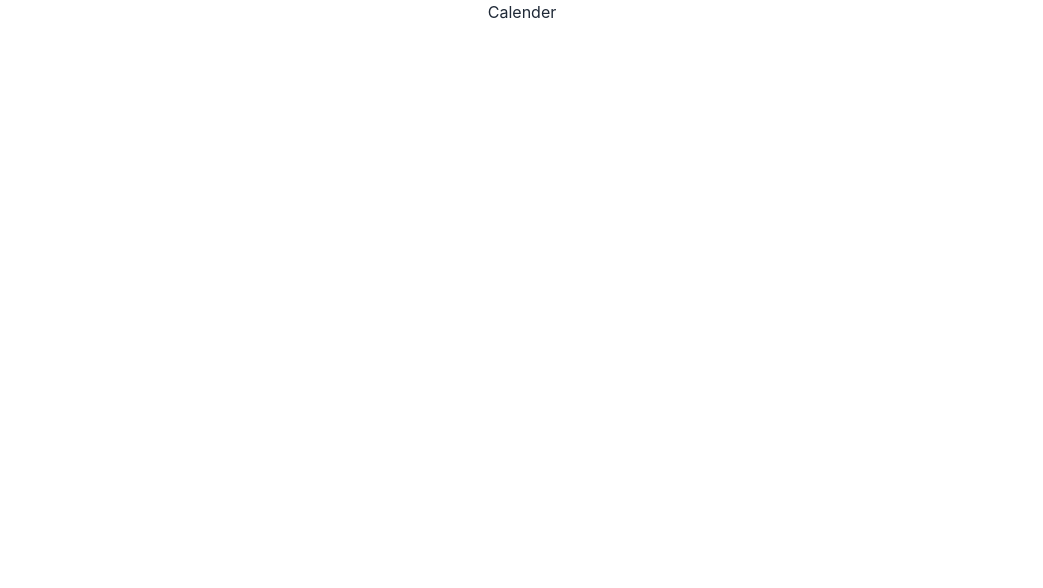
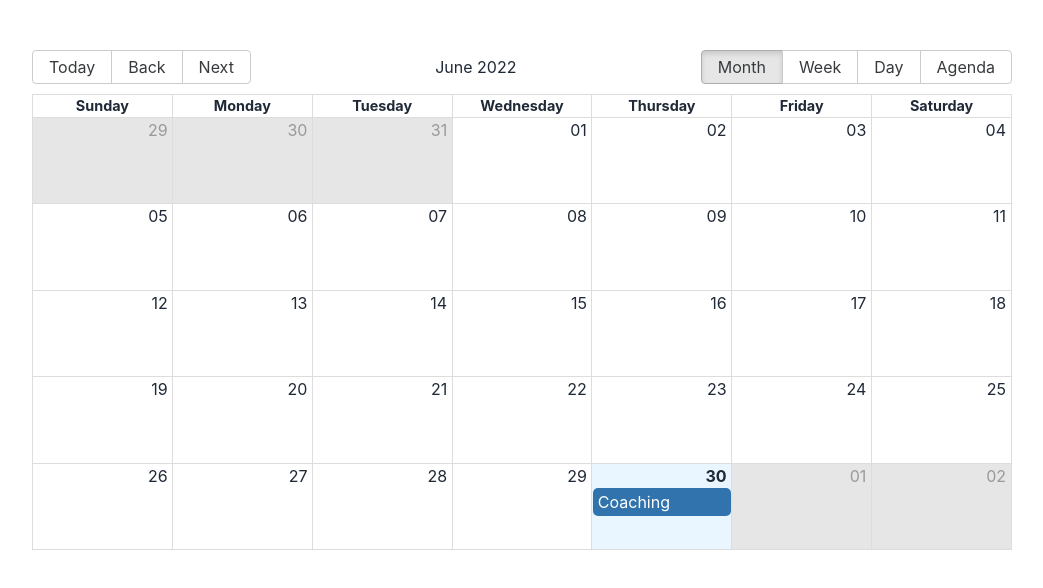
Before and after one commit to Ni-Han-402/Task-Manager, a React (Create React App) app: page /calender in a window 1280 px wide. Shown: the top 588 px of the page, without its empty margins (118-1161 px from the left). Built offline with nearby package versions, Linux system fonts and the light colour scheme.

Commit message:
Calender Added

```diff
--- a/package.json
+++ b/package.json
@@ -7,7 +7,10 @@
     "@testing-library/react": "^13.3.0",
     "@testing-library/user-event": "^13.5.0",
     "daisyui": "^2.17.0",
+    "date-fns": "^2.28.0",
     "react": "^18.2.0",
+    "react-big-calendar": "^0.40.2",
+    "react-datepicker": "^4.8.0",
     "react-dom": "^18.2.0",
     "react-hook-form": "^7.33.0",
     "react-icons": "^4.4.0",
--- a/src/App.js
+++ b/src/App.js
@@ -11,7 +11,7 @@ function App() {
       <Routes>
         <Route path="/" element={<Todos></Todos>}></Route>
         <Route
-          path="/complete-todos"
+          path="/complete-task"
           element={<CompleteTodos></CompleteTodos>}
         ></Route>
         <Route path="/calender" element={<Calender></Calender>}></Route>
--- a/src/components/Calender/Calender.js
+++ b/src/components/Calender/Calender.js
@@ -1,9 +1,54 @@
 import React from "react";
+import { dateFnsLocalizer } from "react-big-calendar";
+import format from "date-fns/format";
+import parse from "date-fns/parse";
+import startOfWeek from "date-fns/startOfWeek";
+import getDay from "date-fns/getDay";
+import { Link } from "react-router-dom";
+import { Calendar } from "react-big-calendar";
+import "react-big-calendar/lib/css/react-big-calendar.css";
+
+const locales = {
+  "en-US": require("date-fns/locale/en-US"),
+};
+const localizer = dateFnsLocalizer({
+  format,
+  parse,
+  startOfWeek,
+  getDay,
+  locales,
+});
+
+const events = [
+  {
+    title: "Coaching",
+    allDay: true,
+    start: new Date(2022, 6, 0),
+    end: new Date(2022, 6, 0),
+  },
+  {
+    title: "Vacation",
+    start: new Date(2022, 6, 10),
+    end: new Date(2022, 6, 15),
+  },
+  {
+    title: "Meeting",
+    start: new Date(2022, 6, 18),
+    end: new Date(2022, 6, 18),
+  },
+];
 
 const Calender = () => {
   return (
-    <div>
-      <h1>Calender</h1>
+    <div className="container max-w-[1080px] mx-auto">
+      <Calendar
+        className="mt-96"
+        localizer={localizer}
+        events={events}
+        startAccessor="start"
+        endAccessor="end"
+        style={{ height: 500, margin: "50px" }}
+      />
     </div>
   );
 };
--- a/src/components/CompleteTodos/CompleteTodos.js
+++ b/src/components/CompleteTodos/CompleteTodos.js
@@ -1,9 +1,30 @@
 import React from "react";
+import { Link } from "react-router-dom";
 
 const CompleteTodos = () => {
   return (
-    <div>
-      <h1>Complete Todos</h1>
+    <div className="container max-w-[1080px] mx-auto">
+      <div className="w-full h-[350px] bg-white rounded-b-[50%] relative">
+        <div className="navbar bg-white flex justify-center">
+          <div>
+            <ul className="menu menu-horizontal pt-8 px-5 gap-3">
+              <li className="hover:bg-primary">
+                <Link to="/">Todos</Link>
+              </li>
+              <li className="hover:bg-primary">
+                <Link to="/complete-task">Complete Task</Link>
+              </li>
+              <li className="hover:bg-primary">
+                <Link to="/calender">Calender</Link>
+              </li>
+            </ul>
+          </div>
+        </div>
+
+        <div className="bg-base-200 w-[90%] mx-auto absolute bottom-0 left-[5%] h-56 rounded-lg flex gap-3 items-center justify-center">
+          <h1>Task Complete</h1>
+        </div>
+      </div>
     </div>
   );
 };
--- a/src/components/Todos/Todos.js
+++ b/src/components/Todos/Todos.js
@@ -49,6 +49,20 @@ const Todos = () => {
         reset();
       });
   };
+
+  const completedTask = (id) => {
+    const url = `http://localhost:5000/task/${id}`;
+    fetch(url, {
+      method: "PUT",
+      headers: {
+        "content-type": "application/json",
+      },
+    })
+      .then((res) => res.json())
+      .then((data) => {
+        console.log(data);
+      });
+  };
   return (
     <div className="container max-w-[1080px] mx-auto">
       <div className="w-full h-[350px] bg-white rounded-b-[50%] relative">
@@ -95,7 +109,11 @@ const Todos = () => {
                 <tr key={item._id}>
                   <th>
                     <label>
-                      <input type="checkbox" className="checkbox" />
+                      <input
+                        onClick={() => completedTask(item._id)}
+                        type="checkbox"
+                        className="checkbox"
+                      />
                     </label>
                   </th>
                   <td>{item.task}</td>
```
Also changed, not shown: 1 other file (tests, documents, lock files or other folders).
